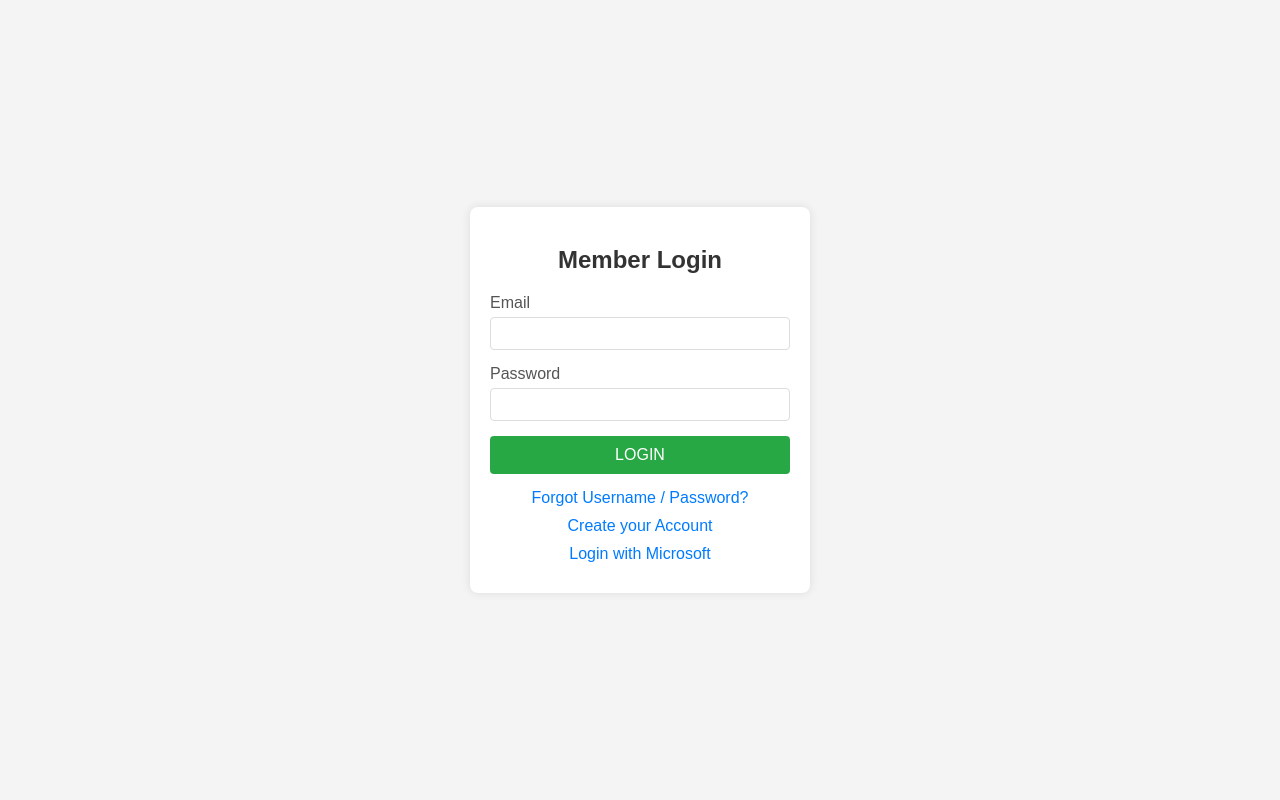
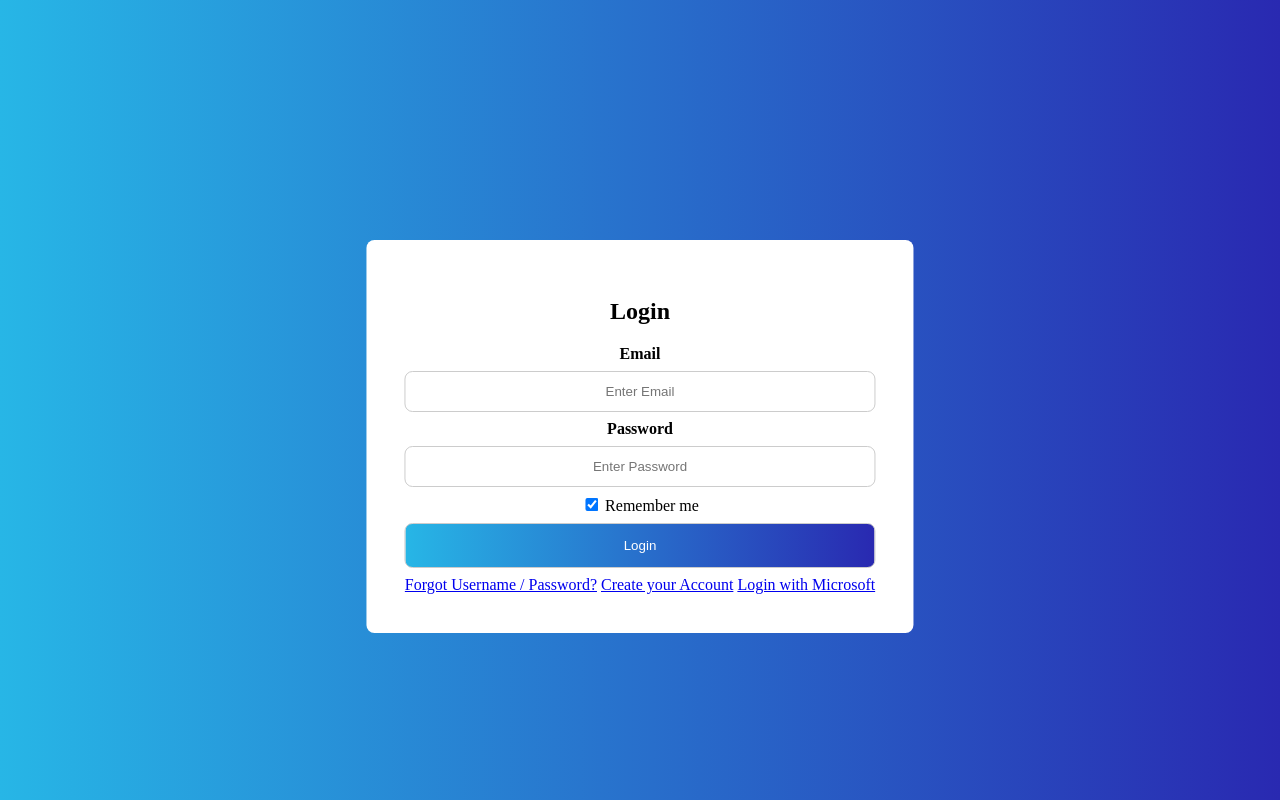
Before and after one commit to NhatPham123tm/SoftwareDesign_Project, a Django app: page / in a window 1280 px wide. Run offline with Django 5.2, Linux system fonts and the light colour scheme.

Commit message:
Update login.html

```diff
--- a/templates/login.html
+++ b/templates/login.html
@@ -1,31 +1,78 @@
-{% load static %}
 <!DOCTYPE html>
 <html lang="en">
 <head>
     <meta charset="UTF-8">
     <meta name="viewport" content="width=device-width, initial-scale=1.0">
-    <title>Member Login</title>
-    <link rel="stylesheet" href="{% static 'css/login_style.css' %}">
+    <title>Login</title>
+
 </head>
+<style>
+
+    input[type=text], input[type=password] {
+        width: 100%;
+        padding: 12px 20px;
+        margin: 8px 0;
+        display: inline-block;
+        border: 1px solid #ccc;
+        box-sizing: border-box;
+        text-align: center;
+        border-radius: 0.5rem;
+    }
+
+    button[id=log]{
+        color: white;
+        padding: 14px 20px;
+        margin: 8px 0;
+        border: 1px solid #ccc;
+        cursor: pointer;
+        width: 100%;
+        background: linear-gradient(270deg, rgb(41, 41, 177), rgb(39, 182, 230));
+        border-radius: 0.5rem;
+    }
+
+    button:hover {
+      opacity: 0.8;
+    }
+
+    .login-container{
+        text-align: center;
+        position: absolute;
+        top: 30%;
+        left: 50%;
+        transform: translateX(-50%);
+        background-color: white;
+        padding: 3%;
+        border-radius: 0.5rem;
+    }
+
+    body {
+        background: linear-gradient(270deg, rgb(41, 41, 177), rgb(39, 182, 230));
+    }
+
+    </style>
 <body>
     <div class="login-container">
-        <h2>Member Login</h2>
-        <form>
-            <div class="input-group">
-                <label for="email">Email</label>
-                <input type="email" id="email" name="email" required>
+        <h2>Login</h2>
+        <form action="{% url 'dashboard' %}" method="post" target="_self">
+
+            <label for="mail"><b>Email</b></label><br>
+            <input type="text" placeholder="Enter Email" name="mail" pattern="^[^@]+@[^@]+\.[^@]{3}$" required><br>
+
+            <label for="psw"><b>Password</b></label><br>
+            <input type="password" placeholder="Enter Password" name="psw" required><br>
+
+            <label>
+                <input type="checkbox" name="remember" checked> Remember me <br>
+            </label>
+
+            <button type="submit" id="log">Login</button><br>
+
+        </form>
+            <div class="links">
+                <a href="#">Forgot Username / Password?</a>
+                <a href="{% url 'register' %}">Create your Account</a>
+                <a href="{% url 'microsoft-login' %}">Login with Microsoft</a>
             </div>
-            <div class="input-group">
-                <label for="password">Password</label>
-                <input type="password" id="password" name="password" required>
-            </div>
-            <button type="submit">LOGIN</button>
-        </form>
-        <div class="links">
-            <a href="#">Forgot Username / Password?</a>
-            <a href="{% url 'register' %}">Create your Account</a>
-            <a href="{% url 'microsoft-login' %}">Login with Microsoft</a>
-        </div>
     </div>
 </body>
 </html>
```
